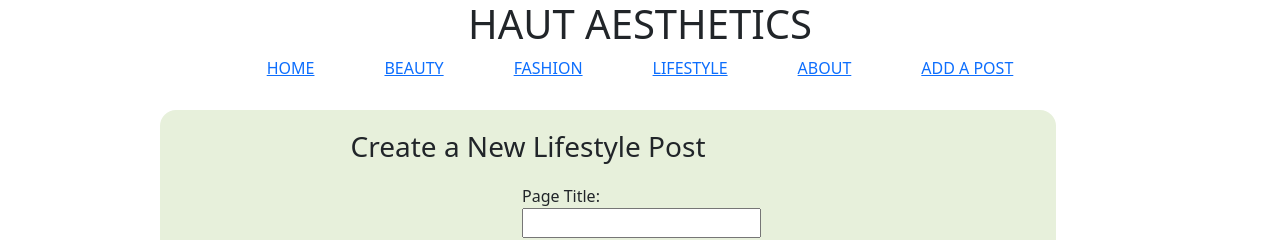
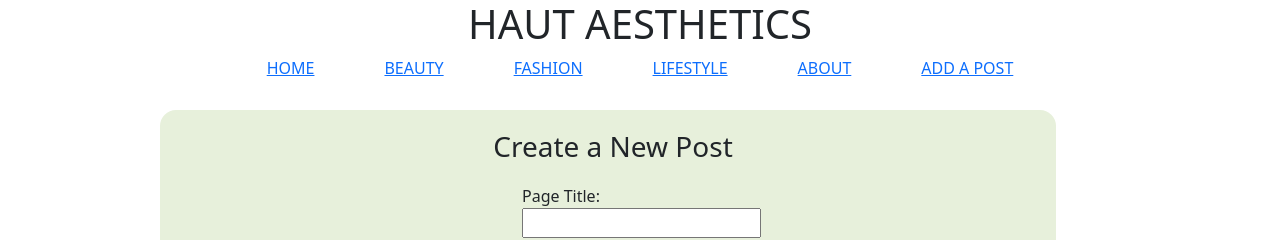
Before and after one commit to Zee363/haut-aesthetics-frontend-master, a React (Create React App) app: page /post in a window 1280 px wide. Shown: the top 240 px of the page. Built offline with nearby package versions, Linux system fonts and the light colour scheme; no server answers.

Commit message:
Removed the console logs and improved the styling.

```diff
--- a/src/pages/CreatePost.css
+++ b/src/pages/CreatePost.css
@@ -8,10 +8,10 @@
     background-color: hsl(87, 40%, 90%);
 }
 
-h3 {
-    text-align: center;
+.create-container h3 {
     margin-bottom: 20px;
     margin-top: 15px;
+    margin-left: 10px !important;
 }
 
 form {
@@ -73,7 +73,7 @@ form {
   .new_post_button_edit {
     margin-bottom: 20px;
     width: 100px;
-    margin-left: 70px;
+    margin-left: 30px;
   }
 
   span {
--- a/src/pages/CreatePost.jsx
+++ b/src/pages/CreatePost.jsx
@@ -39,7 +39,6 @@ const CreatePost = () => {
       }
   };
 
-  console.log('REACT_APP_BACKEND_URL:', process.env.REACT_APP_BACKEND_URL);
 
   useEffect(() => {
       fetchPosts();
@@ -77,7 +76,6 @@ const CreatePost = () => {
             body: JSON.stringify(formData),
         });
 
-          console.log('REACT_APP_BACKEND_URL:', process.env.REACT_APP_BACKEND_URL);
 
         if (!response.ok) {
           console.error("Post creating/updating failed:", await response.text());
@@ -121,13 +119,9 @@ const CreatePost = () => {
     };
 
 
-
-
           return (
             <div className="create-container container-fluid">
-              <h3>{editId ? "Edit Post" : "Create a New Lifestyle Post"}</h3>
-              {success && <p>Post {editId ? "updated" : "created"} successfully!</p>}
-
+              <h3>{editId ? "Edit Post" : "Create a New Post"}</h3>
 
               <form onSubmit={handleSubmit}>
               <div>
@@ -164,7 +158,7 @@ const CreatePost = () => {
 
                 <div>
                   <label>Paragraphs:</label>
-                  <textarea
+                  <textarea rows={5} cols={30}
                     name="paragraphs"
                     value={formData.paragraphs}
                     onChange={handleChange}
```
